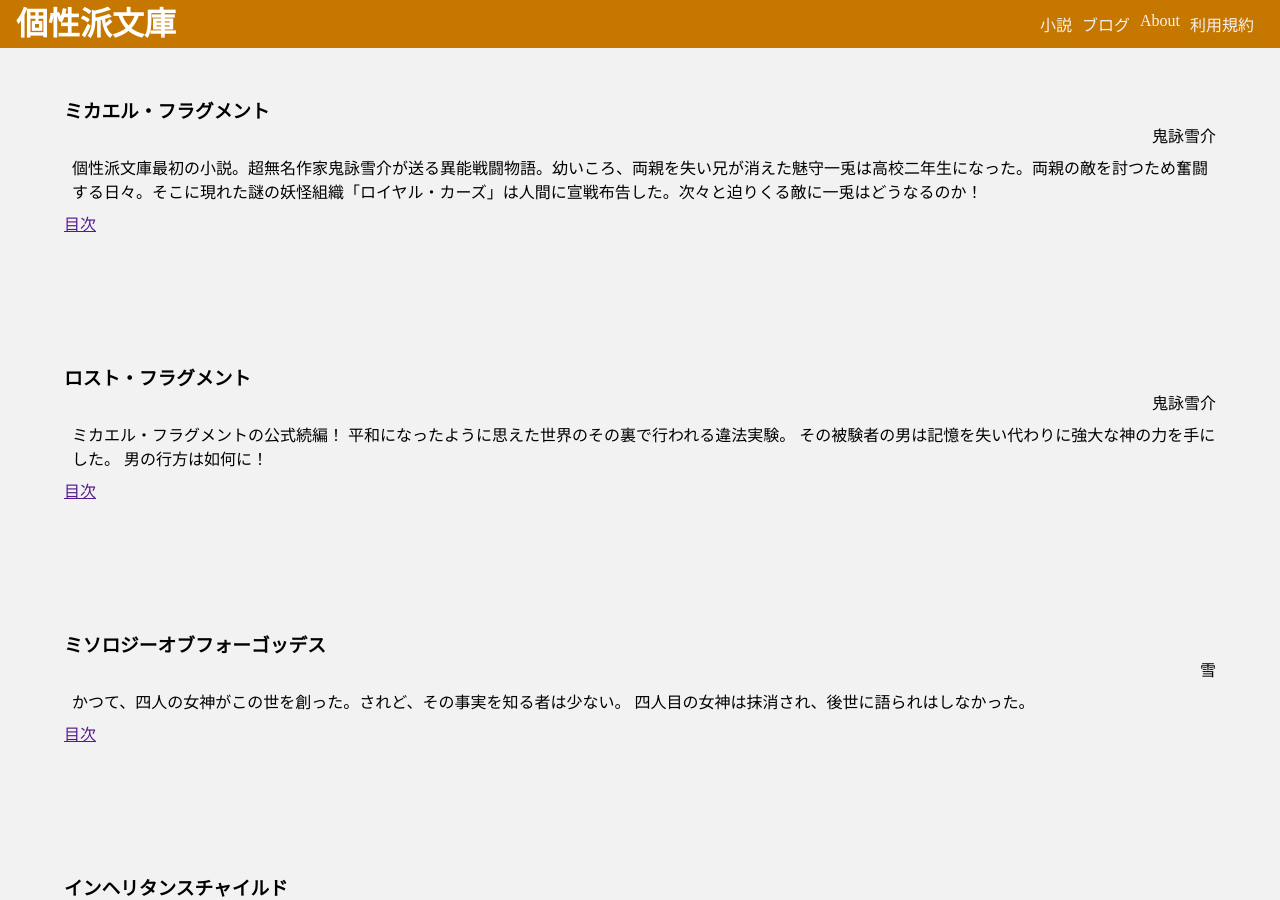
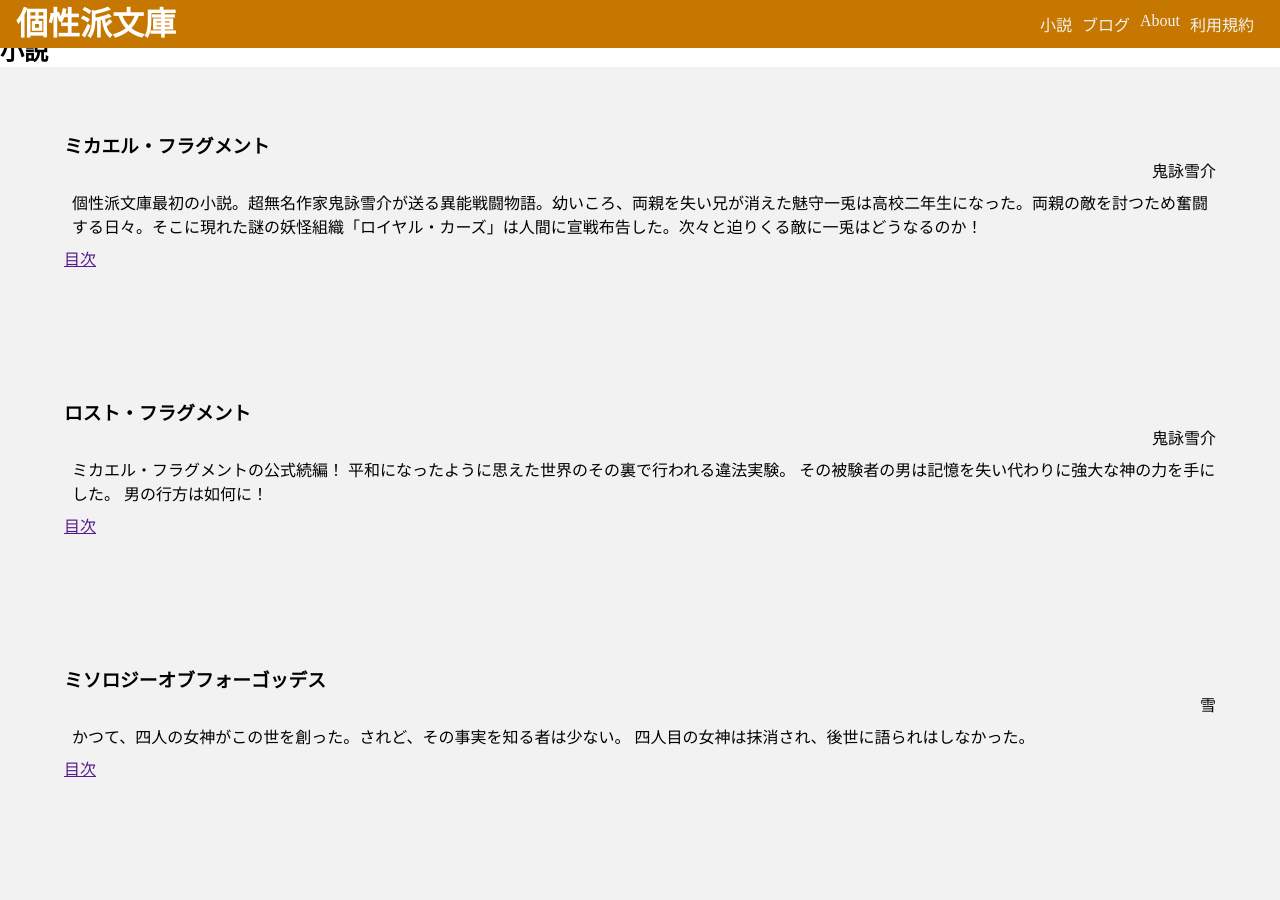
Before and after one commit to koseihabunnko/koseihabunnko.github.io, a Jekyll site: the page built from novel.html, in a window 1280 px wide and 900 px high. Built offline with Jekyll 4.4.1, drawn with Linux system fonts in a browser that asks for light colours.

Commit message:
ページタイトル追加

```diff
--- a/_layouts/page.html
+++ b/_layouts/page.html
@@ -29,6 +29,9 @@ layout: default
       </na>
 </header>
 <main class="main">
+  {% if page.title !="Home" %}
+    <h2 class="main__title">{{ page.title }}</h2>
+  {% endif %}
   {{content}}
 </main>
 <footer class="footer">
```
